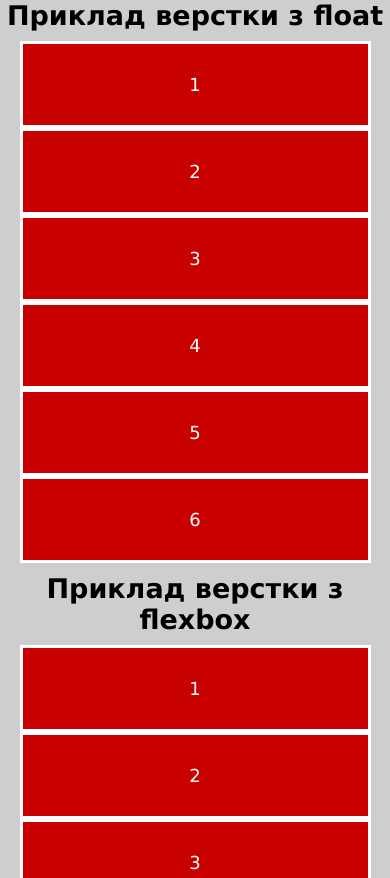
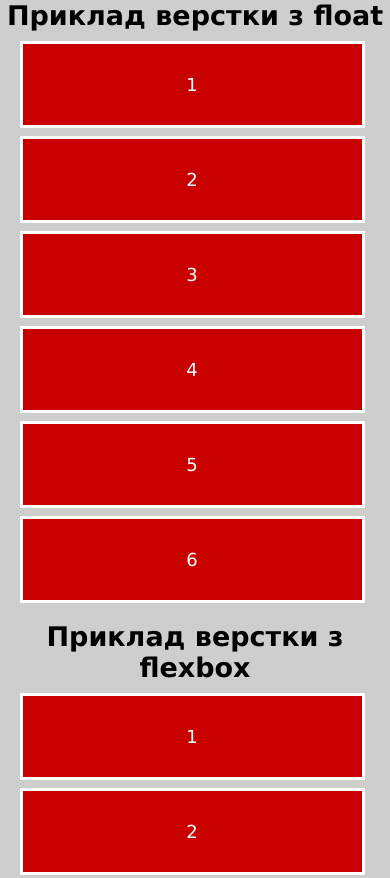
Before and after one commit to Attenm/project, a plain HTML site: page index.html in a window 390 px wide. Shown: the top 878 px of the page. Drawn offline with Linux system fonts and the light colour scheme.

Commit message:
Responsive website

```diff
--- a/style.css
+++ b/style.css
@@ -33,30 +33,114 @@ ul {
 }
 
 /* Перший приклад */
-.example_one {
+.example_one .block_item {
+    float: left;
+    width: calc(100% / 6 - 7px);
+}
 
+.example_one .block_item {
+    margin-right: 8px;
+}
+
+.example_one .block_item:nth-child(6) {
+    margin-right: 0;
+}
+
+.example_one::before,
+.example_one::after {
+    content: "";
+    display: block;
+    clear: both;
 }
 
 /* Другий приклад  */
 .example_two {
+    display: flex;
+    flex-wrap: wrap;
+    gap: 8px;
+}
 
+.example_two .block_item{
+    flex-basis: calc(100% / 6 - 7px);
 }
 
 
 /* Третій приклад  */
 .example_three {
+    display: grid;
+    grid-template-columns: repeat(6, 1fr);
+    grid-template-rows: 1fr;
+    column-gap: 8px;
+}
 
- }
 
 /* Медіазапити */
 @media screen and (max-width: 992px){
+    .example_one .block_item {
+        margin-bottom: 8px;
+    }
 
+    .example_one .block_item:nth-child(3) {
+        margin-right: 0;
+    }
+
+    .example_one .block_item {
+        width: calc(100% / 3 - 6px);
+    }
+
+    .example_two .block_item {
+        flex-basis: calc(100% / 3 - 6px);
+    }
+
+    .example_three {
+        grid-template-columns: repeat(3, 1fr);
+        grid-template-rows: 1fr 1fr;
+        row-gap: 8px;
+    }
 }
 
 @media screen and (max-width: 768px){
+    .example_one .block_item:nth-child(2) {
+        margin-right: 0;
+    }
 
+    .example_one .block_item:nth-child(4) {
+        margin-right: 0;
+    }
+
+    .example_one .block_item:nth-child(3) {
+        margin-right: 8px;
+    }
+
+    .example_one .block_item {
+        width: calc(100% / 2 - 6px);
+    }
+
+    .example_two .block_item {
+        flex-basis: calc(100% / 2 - 6px);
+    }
+
+    .example_three {
+        grid-template-columns: repeat(2, 1fr);
+        grid-template-rows: repeat(3, 1fr);
+    }
 }
 
 @media screen and (max-width: 540px){
+    .example_one .block_item {
+        margin-right: 0;
+    }
 
+    .example_one .block_item {
+        width: calc(100% / 1 - 6px);
     }
+
+    .example_two .block_item {
+        flex-basis: calc(100% / 1 - 6px);
+    }
+
+    .example_three {
+        grid-template-columns: 1fr;
+        grid-template-rows: repeat(6, 1fr);
+    }
+}
```
Lines whose indentation alone changed are shown as unchanged.
